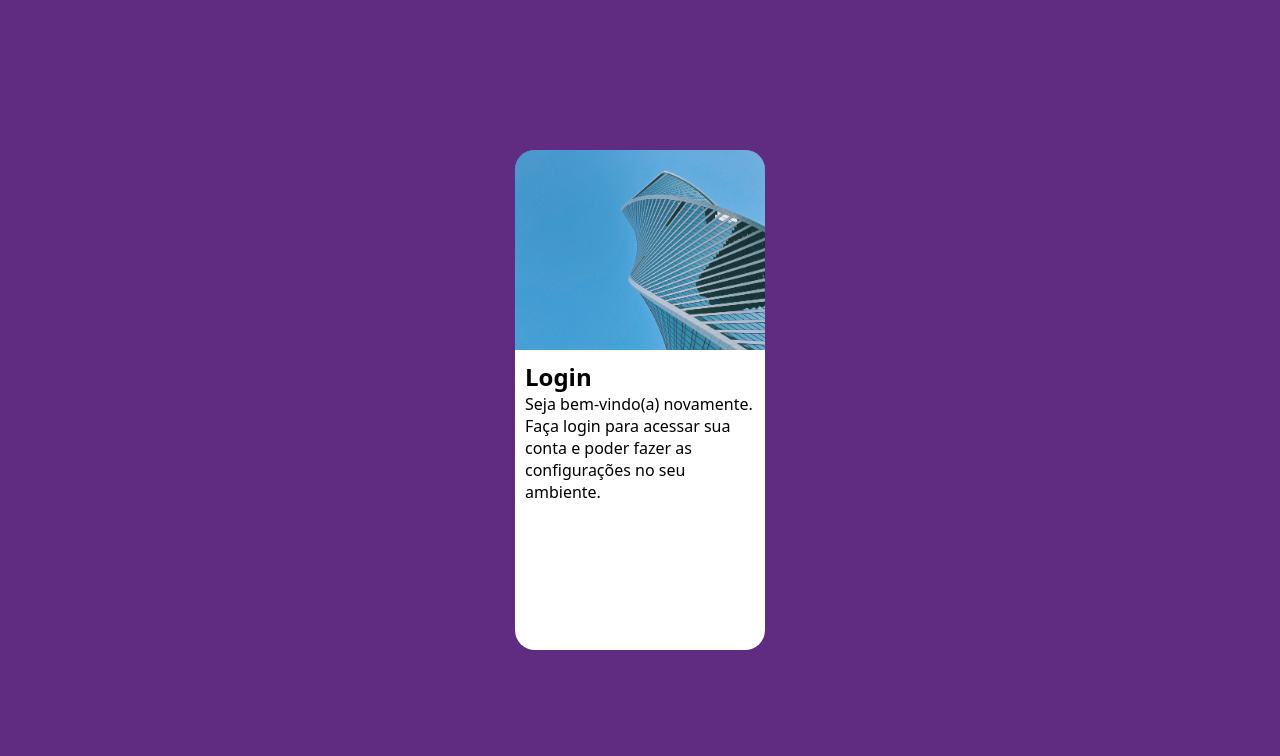
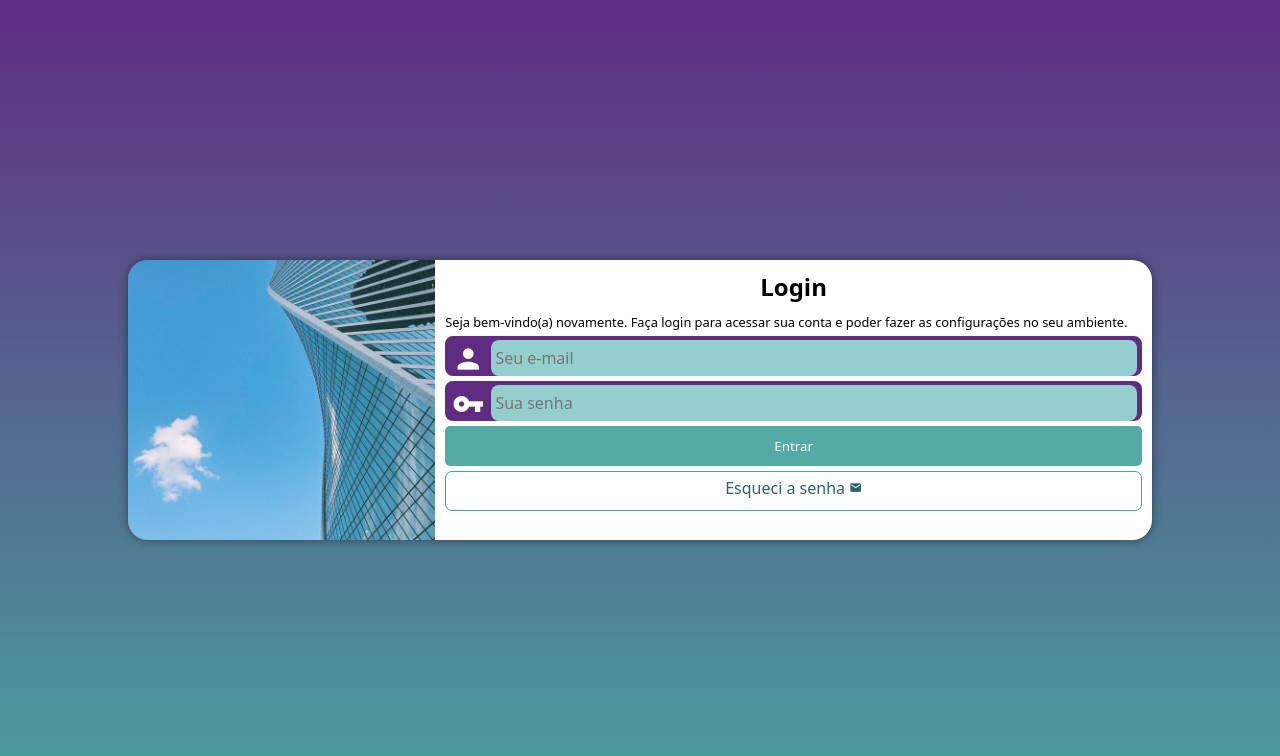
Before and after one commit to Pedroabh/projeto-login, a plain HTML site: page index.html in a window 1280 px wide. Drawn offline with Linux system fonts and the light colour scheme.

Commit message:
exercício da aula 06 cap 26

```diff
--- /dev/null
+++ b/estilo/media-query.css
@@ -0,0 +1,24 @@
+@charset "UTF-8";
+
+@media screen and (min-width: 768px)  {
+
+    body {
+        background-image: linear-gradient(to top, #49a09d, #5f2c82);
+    }
+
+    section#login {
+        width:80vw;
+        height: 280px;
+    }
+
+    section#login > div#imagem {
+        float: left;
+        width: 30%;
+        height: 100%;
+    }
+
+    section#login > div#formulario {
+        float: right;
+        width: 70%;
+    }
+}
--- a/estilo/style.css
+++ b/estilo/style.css
@@ -28,21 +28,24 @@ section#login {
     position: absolute;
     top: 50%;
     left: 50%;
-    transform: translate(-50%, -50%);
     overflow: hidden;
 
     background-color: white;
     width: 250px;
-    height: 500px;
+    height: 515px;
     border-radius: 20px;
-    box-shadow: 0px 0px 0px rgba(0, 0, 0, 0.450);
+    box-shadow: 0px 0px 10px rgba(0, 0, 0, 0.450);
+
+    transform: translate(-50%, -50%);
+    transition: width 0.3s, heiht 0.3s;
+    transition-timing-function: ease;
 }
 
 section#login > div#imagem {
     display: block;
     background: #5f2c82 url(../imagens/metal.jpg) no-repeat;
     background-size: cover;
-    background-position: right left;
+    background-position: right bottom;
     height: 200px;
 }
 
@@ -50,3 +53,85 @@ section#login > div#formulario {
     display: block;
     padding: 10px;
 }
+
+div#formulario > h1 {
+    text-align: center;
+    margin-bottom: 10px;
+}
+
+div#formulario > p {
+    font-size: 0.8em;
+}
+
+form > div.campo {
+    background-color: #5f2c82;
+    border: 2px solid #5f2c82;
+    display: block;
+    width: 100%;
+    height: 40px;
+    border-radius: 8px;
+    margin: 5px 0px;
+}
+
+div.campo > label {
+    display: none;
+}
+
+div.campo > span {
+    color: white;
+   /* background-color: black;*/
+    font-size: 2em;
+    width: 40px;
+    padding: 5px;
+}
+
+div.campo > input {
+    background-color: #94cfcd;
+    font-size: 1em;
+    width: calc(100% - 46.9px);
+    height: 100%;
+    border: 0px;
+    border-radius: 8px;
+    padding: 4px;
+    transform: translateY(-11px);
+}
+
+
+form > input[type=submit] {
+    display: block;
+    font-size: 1emm;
+    width: 100%;
+    height: 40px;
+    background-color: #53aaa7;
+    color: white;
+    border: none;
+    border-radius: 5px;
+    cursor: pointer;
+}
+
+form > input[type=submit]:hover {
+    background-color: #2d6462;
+}
+
+form > a.botao {
+    display: block;
+    text-align: center;
+    font-size: 1em;
+    width: 100%;
+    height: 40px;
+    padding-top: 5px;
+    margin-top: 5px;
+    background-color: white;
+    color: #2d6462;
+    border: 1px solid #49a09d;
+    border-radius: 7px;
+    text-decoration: none;
+}
+
+form > a.botao:hover {
+    background-color: #6cd3cf;
+}
+
+form > .botao > span {
+    font-size: 0.8em;
+}
--- a/index.html
+++ b/index.html
@@ -5,7 +5,9 @@
     <meta http-equiv="X-UA-Compatible" content="IE=edge">
     <meta name="viewport" content="width=device-width, initial-scale=1.0">
     <title>Login</title>
+    <link href="https://fonts.googleapis.com/icon?family=Material+Icons" rel="stylesheet">
     <link rel="stylesheet" href="estilo/style.css">
+    <link rel="stylesheet" href="estilo/media-query.css">
 </head>
 <body>
     <main>
@@ -17,8 +19,22 @@
             <div id="formulario">
                 <h1>Login</h1>
                 <p>Seja bem-vindo(a) novamente. Faça login para acessar sua conta e poder fazer as configurações no seu ambiente.</p>
-                <form action="login.php" method="post">
+                <form action="login.php" method="post" autocomplete="on">
+                   <div class="campo">
+                        <span class="material-icons">person</span>
+                        <input type="email" name="login" id="ilogin" placeholder="Seu e-mail" autocomplete="email" required maxlength="30">
+                        <label for="ilogin">Login</label>
+                   </div>
 
+                   <div class="campo">
+                        <span class="material-icons">vpn_key</span>
+                        <input type="password" name="senha" id="isenha" placeholder="Sua senha" autocomplete="current-password" required minlength="8" maxlength="20">
+                        <label for="isenha">Senha</label>
+                   </div>
+                   <input type="submit" value="Entrar">
+                   <a href="esqueci.html" class="botao">
+                    Esqueci a senha <span class="material-icons">mail</span>
+                   </a>
                 </form>
             </div>
         </section>
```
